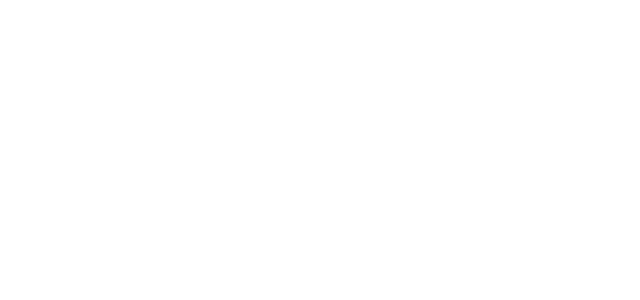
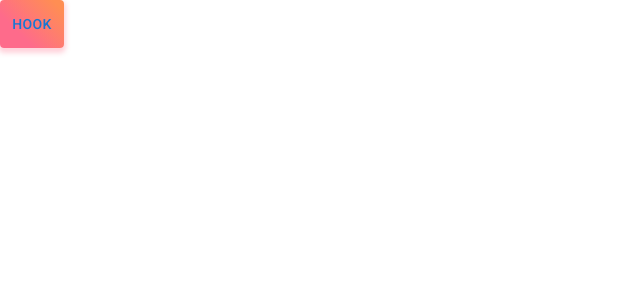
Before and after one commit to VanTien266/dclv, a React (Create React App) app: page /dashboard in a window 1280 px wide. Shown: the top 300 px of the page, without its empty margins (0-640 px from the left). Built offline with nearby package versions, Linux system fonts and the light colour scheme.

Commit message:
+ Add Icon SignIn and Template Dashboard Styles (not UI Dashboard)

```diff
--- a/package.json
+++ b/package.json
@@ -8,6 +8,7 @@
     "@mui/icons-material": "^5.0.4",
     "@mui/material": "^5.0.4",
     "@mui/styled-engine-sc": "^5.0.3",
+    "@mui/styles": "^5.0.1",
     "@testing-library/jest-dom": "^5.14.1",
     "@testing-library/react": "^11.2.7",
     "@testing-library/user-event": "^12.8.3",
--- a/public/index.html
+++ b/public/index.html
@@ -24,6 +24,15 @@
       work correctly both with client-side routing and a non-root public URL.
       Learn how to configure a non-root public URL by running `npm run build`.
     -->
+    <link
+      rel="stylesheet"
+      href="https://fonts.googleapis.com/css?family=Roboto:300,400,500,700&display=swap"
+    />
+
+    <link
+      rel="stylesheet"
+      href="https://fonts.googleapis.com/icon?family=Material+Icons"
+    />
     <title>React App</title>
   </head>
   <body>
--- /dev/null
+++ b/src/screens/Dashboard/Dashboard.js
@@ -0,0 +1,14 @@
+import React from 'react'
+import Button from '@mui/material/Button';
+
+import useStyles from './Dashboardstyles'
+
+
+function Dashboard() {
+    const classes = useStyles();
+    return (
+        <Button className={classes.root}>Hook</Button>
+    )
+}
+
+export default Dashboard
--- /dev/null
+++ b/src/screens/Dashboard/Dashboardstyles.js
@@ -0,0 +1,17 @@
+import * as React from 'react';
+import { makeStyles } from '@mui/styles';
+
+
+const useStyles = makeStyles({
+    root: {
+      background: 'linear-gradient(45deg, #FE6B8B 30%, #FF8E53 90%)',
+      border: 0,
+      borderRadius: 3,
+      boxShadow: '0 3px 5px 2px rgba(255, 105, 135, .3)',
+      color: 'white',
+      height: 48,
+      padding: '0 30px',
+    },
+  });
+
+export default useStyles;
--- a/src/screens/SignIn.js
+++ b/src/screens/SignIn.js
@@ -12,6 +12,9 @@
 import LockOutlinedIcon from "@mui/icons-material/LockOutlined";
 import Typography from "@mui/material/Typography";
 import { createTheme, ThemeProvider } from "@mui/material/styles";
+import InputAdornment from '@mui/material/InputAdornment';
+import AccountCircleIcon from '@mui/icons-material/AccountCircle';
+import LockIcon from '@mui/icons-material/Lock';
 
 function Copyright(props) {
   return (
@@ -95,6 +98,13 @@
                 name="email"
                 autoComplete="email"
                 autoFocus
+                InputProps={{
+                  startAdornment: (
+                    <InputAdornment position="start">
+                      <AccountCircleIcon />
+                    </InputAdornment>
+                  ),
+                }}
               />
               <TextField
                 margin="normal"
@@ -105,6 +115,13 @@
                 type="password"
                 id="password"
                 autoComplete="current-password"
+                InputProps={{
+                  startAdornment: (
+                    <InputAdornment position="start">
+                      <LockIcon />
+                    </InputAdornment>
+                  ),
+                }}
               />
               <FormControlLabel
                 control={<Checkbox value="remember" color="primary" />}
```
Also changed, not shown: src/routes.js (+7 -0 lines), 1 other file (tests, documents, lock files or other folders).
